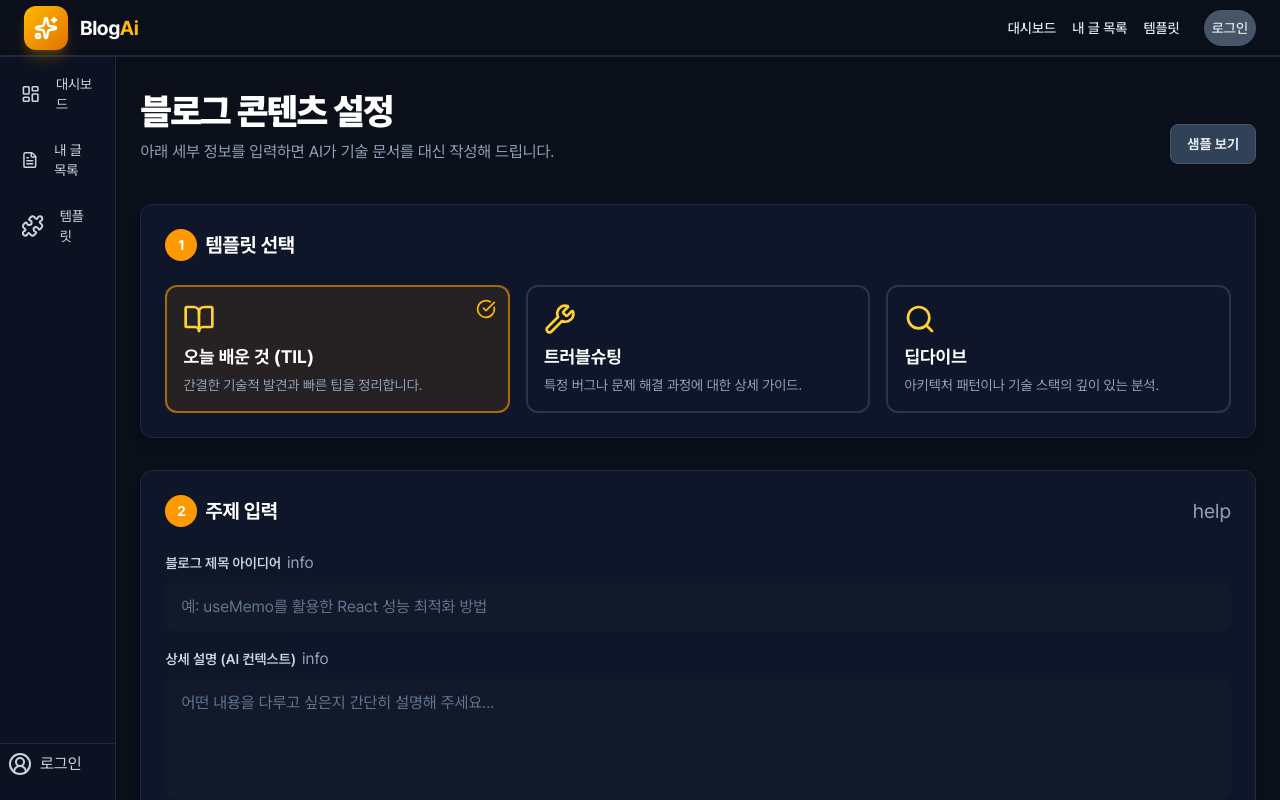
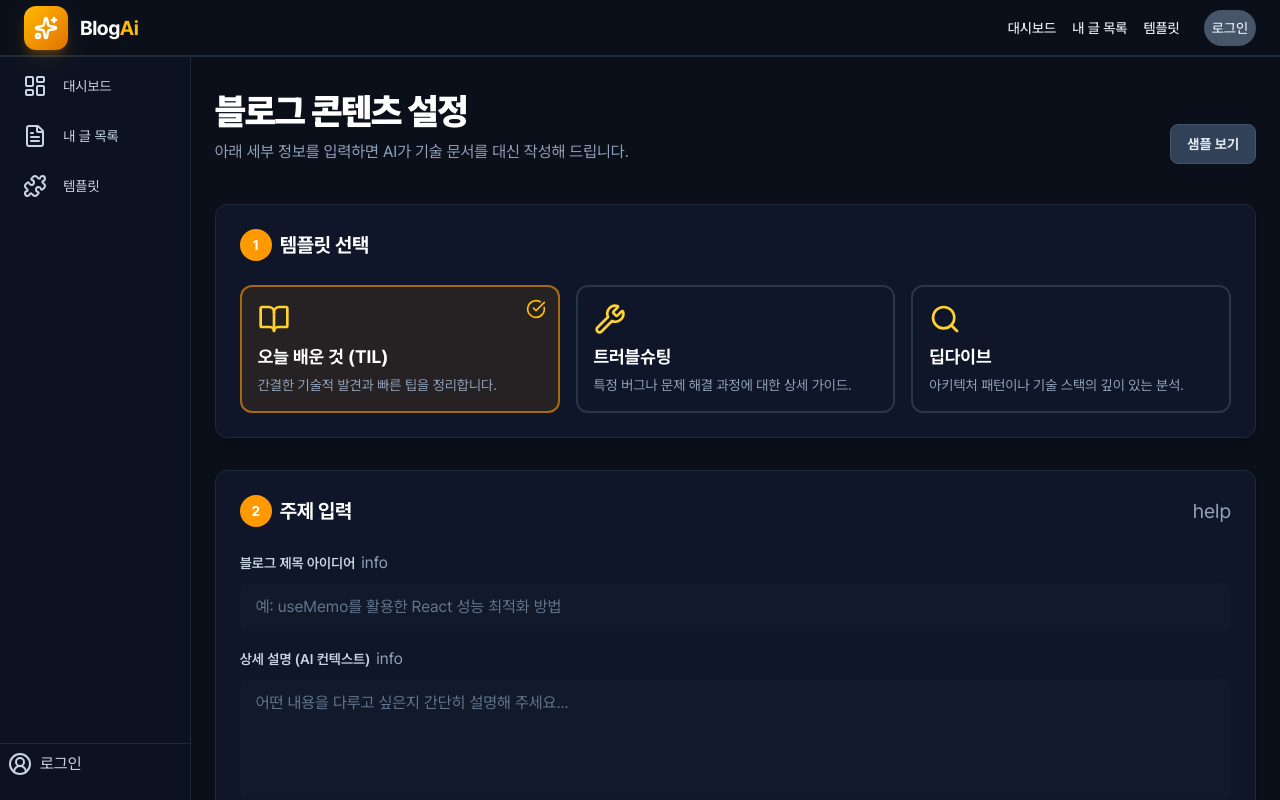
Before and after one commit to chohyundon/Likelion, a Next.js app: page /write in a window 1280 px wide. Built offline with nearby package versions, Linux system fonts and the light colour scheme; no server answers.

Commit message:
메인 스크롤 중복 되는거 수정

```diff
--- a/app/components/aside/Aside.tsx
+++ b/app/components/aside/Aside.tsx
@@ -2,14 +2,19 @@
 
 import { DashBoardSideList } from "@/app/constants/DashBoardSideList";
 import { createClient } from "@/app/lib/supabase/client";
-import { CircleUserRound, LogOut, Settings } from "lucide-react";
+import { CircleUserRound, LogOut, X } from "lucide-react";
 import { useEffect, useMemo, useRef, useState } from "react";
 import Modal from "../modal/Modal";
 import AuthModal from "../modal/auth/AuthModal";
 import { useAuthStore } from "@/app/store/AuthStore";
 import { usePathname, useRouter } from "next/navigation";
 
-export default function Aside() {
+type AsideProps = {
+  open?: boolean;
+  onClose?: () => void;
+};
+
+export default function Aside({ open = true, onClose }: AsideProps) {
   const pathname = usePathname();
   const [openModal, setOpenModal] = useState<boolean>(false);
   const modalRef = useRef<HTMLDivElement>(null);
@@ -73,17 +78,47 @@ export default function Aside() {
 
   const handleActiveItem = (id: string) => {
     router.push(`/${id}`);
+    onClose?.();
   };
 
   return (
-    <aside className="flex flex-col border-r border-navy-700 w-1/10 bg-navy-900/50">
+    <>
+      {/* 모바일: 배경 딤 */}
+      {onClose && (
+        <div
+          className={`fixed inset-0 z-40 bg-black/50 transition-opacity md:hidden ${
+            open ? "opacity-100" : "opacity-0 pointer-events-none"
+          }`}
+          onClick={onClose}
+          aria-hidden
+        />
+      )}
+      <aside
+        className={`
+          flex flex-col border-r border-navy-700 bg-navy-900/50
+          w-48 sm:w-52 md:w-56
+          fixed md:relative inset-y-0 left-0 z-50 md:z-auto
+          transform transition-transform duration-200 ease-out
+          ${onClose && !open ? "-translate-x-full md:translate-x-0" : "translate-x-0"}
+        `}>
+        {onClose && (
+          <div className="flex items-center justify-end p-2 border-b border-navy-700 md:hidden">
+            <button
+              type="button"
+              onClick={onClose}
+              className="p-2 rounded-lg text-slate-400 hover:text-white hover:bg-navy-800 transition-colors"
+              aria-label="메뉴 닫기">
+              <X className="size-5" />
+            </button>
+          </div>
+        )}
         {openModal && (
           <Modal ref={modalRef as React.RefObject<HTMLDivElement>}>
             <AuthModal setOpenModal={setOpenModal} />
           </Modal>
         )}
-      <nav className="flex flex-1 flex-col w-full">
-        <ul className="flex flex-col gap-2 w-4/5 mx-auto py-2">
+        <nav className="flex flex-1 flex-col w-full overflow-y-auto">
+          <ul className="flex flex-col gap-2 w-[85%] mx-auto py-2">
             {DashBoardSideList.map((item) => (
               <li
                 key={item.id}
@@ -150,7 +185,7 @@ export default function Aside() {
           )}
         </div>
       </nav>
-      {/* <UserComponent /> */}
     </aside>
+    </>
   );
 }
--- a/app/components/header/Header.tsx
+++ b/app/components/header/Header.tsx
@@ -10,7 +10,7 @@ import { useEffect, useMemo } from "react";
 import HeaderModal from "../modal/header/HeaderModal";
 import AuthModal from "../modal/auth/AuthModal";
 
-export default function Header() {
+export default function Header({ onMenuClick }: { onMenuClick?: () => void }) {
   const modalRef = useRef<HTMLDivElement>(null);
   const [modalOpen, setModalOpen] = useState<boolean>(false);
   const user = useAuthStore((state) => state.user);
@@ -48,7 +48,7 @@ export default function Header() {
   };
 
   return (
-    <header className="flex h-1/14 items-center gap-6 w-full p-6 border-b-2 border-navy-700 relative">
+    <header className="flex h-1/14 items-center gap-4 sm:gap-6 w-full p-4 sm:p-6 border-b-2 border-navy-700 relative">
       {modalOpen && user && <HeaderModal setModalOpen={setModalOpen} />}
       {modalOpen && !user && (
         <AuthModal
@@ -57,8 +57,28 @@ export default function Header() {
           modalRef={modalRef as React.RefObject<HTMLDivElement>}
         />
       )}
+      {onMenuClick && (
+        <button
+          type="button"
+          onClick={onMenuClick}
+          className="md:hidden p-2 -ml-2 rounded-lg text-slate-300 hover:text-white hover:bg-navy-800 transition-colors"
+          aria-label="메뉴 열기">
+          <svg
+            className="size-6"
+            fill="none"
+            stroke="currentColor"
+            viewBox="0 0 24 24">
+            <path
+              strokeLinecap="round"
+              strokeLinejoin="round"
+              strokeWidth={2}
+              d="M4 6h16M4 12h16M4 18h16"
+            />
+          </svg>
+        </button>
+      )}
       <Logo />
-      <div className="flex gap-4 ml-auto items-center">
+      <div className="hidden md:flex gap-4 ml-auto items-center">
         {DashBoardSideList.map((item) => (
           <Link
             key={item.id}
@@ -70,6 +90,7 @@ export default function Header() {
           </Link>
         ))}
       </div>
+      <div className="flex md:contents gap-2 items-center ml-auto">
         {user?.user_metadata?.avatar_url ? (
           <img
             src={user?.user_metadata?.avatar_url}
@@ -86,6 +107,7 @@ export default function Header() {
             </p>
           </div>
         )}
+      </div>
     </header>
   );
 }
--- a/app/components/main/home/Home.tsx
+++ b/app/components/main/home/Home.tsx
@@ -25,7 +25,7 @@ export default function Home() {
   };
 
   return (
-    <div className="relative min-h-screen overflow-x-hidden w-full h-full bg-navy-950">
+    <div className="relative min-h-screen w-full h-full bg-navy-950">
       {isOpenModal && (
         <AuthModal setOpenModal={setIsOpenModal} isHomePage={true} />
       )}
--- a/app/layout/Layout.tsx
+++ b/app/layout/Layout.tsx
@@ -1,26 +1,33 @@
 "use client";
 
 import { usePathname } from "next/navigation";
+import { useState, useEffect } from "react";
 import Aside from "../components/aside/Aside";
 import Header from "../components/header/Header";
 
 export default function Layout({ children }: { children: React.ReactNode }) {
   const pathname = usePathname();
+  const [sidebarOpen, setSidebarOpen] = useState(false);
 
   const isHomePage = pathname === "/";
+
+  useEffect(() => {
+    setSidebarOpen(false);
+  }, [pathname]);
+
   if (isHomePage) {
     return (
-      <div className="w-full h-screen flex flex-col overflow-hidden">
+      <div className="w-full h-screen flex flex-col">
         <Header />
-        <div className="flex-1 min-h-0">{children}</div>
+        <div className="flex-1">{children}</div>
       </div>
     );
   }
   return (
     <div className="w-full h-screen bg-navy-950 flex flex-col overflow-hidden">
-      <Header />
-      <div className="flex-1 min-h-0 flex">
-        <Aside />
+      <Header onMenuClick={() => setSidebarOpen(true)} />
+      <div className="flex-1 min-h-0 flex relative">
+        <Aside open={sidebarOpen} onClose={() => setSidebarOpen(false)} />
         {children}
       </div>
     </div>
```
Lines whose indentation alone changed are shown as unchanged.
